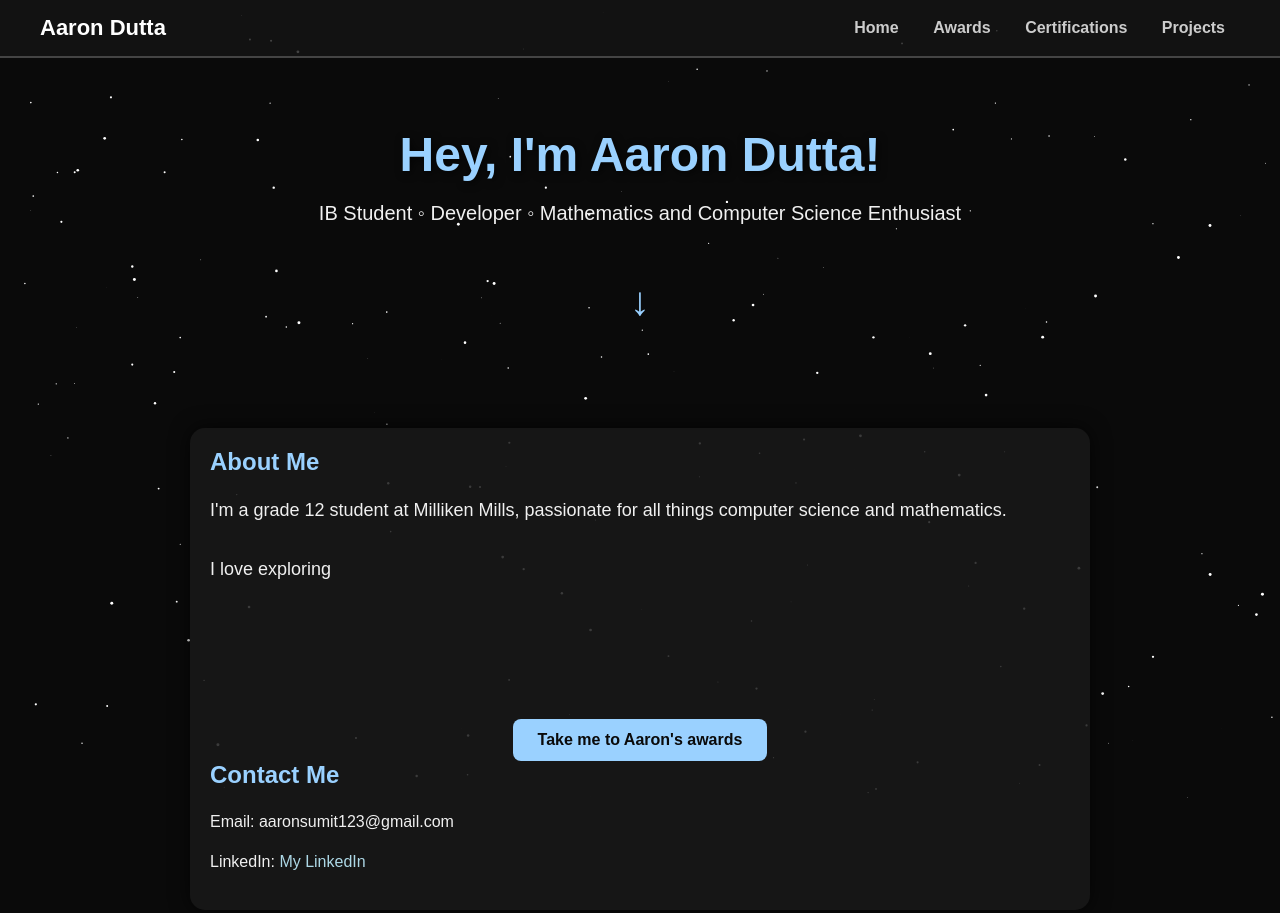
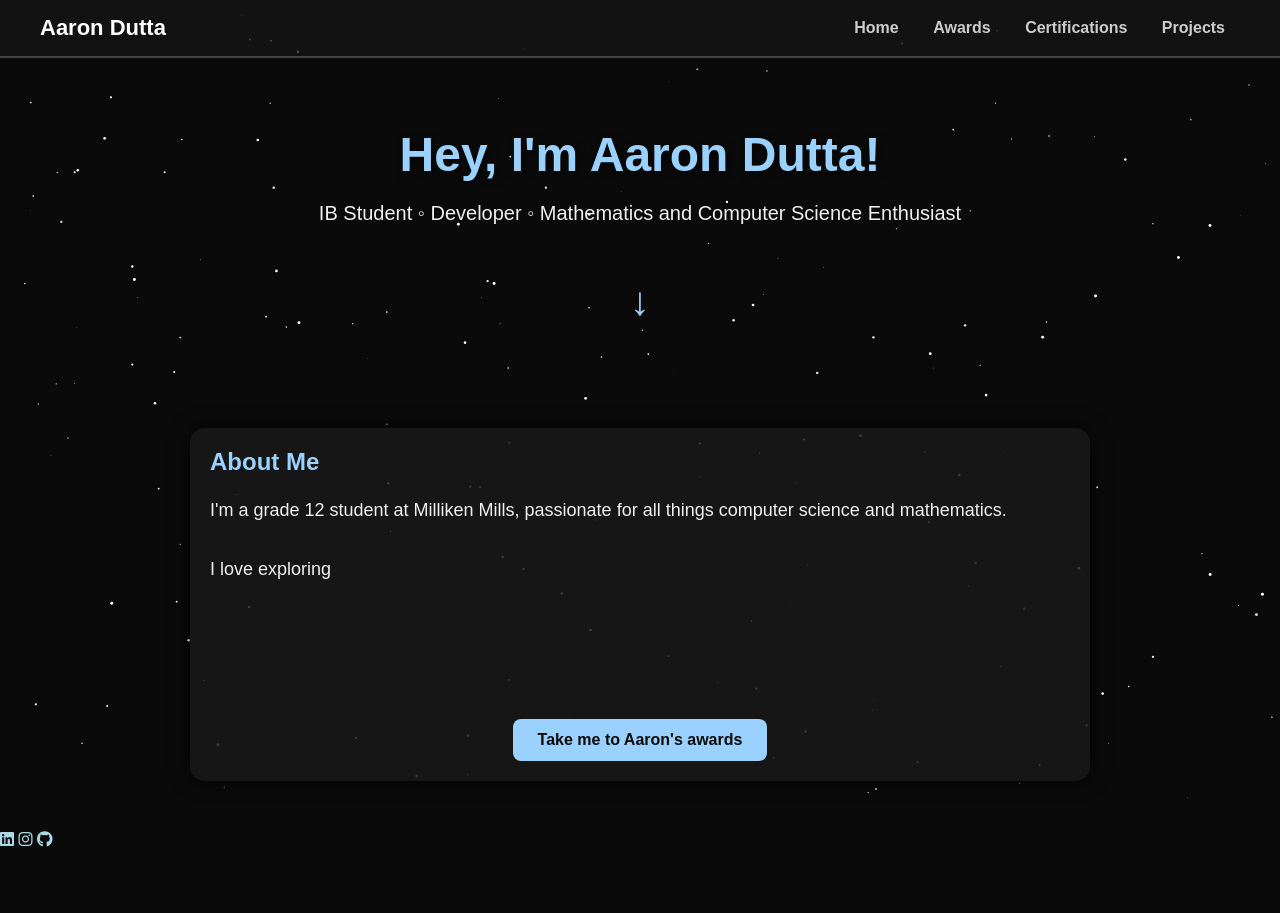
Before and after one commit to defAaron/Portfolio, a plain HTML site: page index.html in a window 1280 px wide. After the commit the page ends 849 px from the top, so only its background shows below. Drawn offline with Linux system fonts and the light colour scheme.

Commit message:
Update index.html

```diff
--- a/index.html
+++ b/index.html
@@ -4,9 +4,7 @@
   <meta charset="UTF-8">
   <title>My Portfolio - Home</title>
   <link rel="stylesheet" href="style.css">
-  <meta name="description" content="Official website of Aaron Dutta. Learn more about me, my projects, and my work.">
-  <meta name="keywords" content="Aaron Dutta, Portfolio, Projects, Website">
-  <meta name="google-site-verification" content="smobqxURv9K0n-kElGBEkVIX7lTuhAQ0bw72MXzrxdU" />
+  <link rel="stylesheet" href="https://cdnjs.cloudflare.com/ajax/libs/font-awesome/6.4.0/css/all.min.css">
 </head>
 <body>
   <canvas id="stars"></canvas>
@@ -45,12 +43,15 @@
     <div class="achievements-button-container">
         <a href="awards.html" class="achievements-button">Take me to Aaron's awards</a>
       </div>
+  </main>
 
-    <h2>Contact Me</h2>
-<p>Email: aaronsumit123@gmail.com</p>
-<p>LinkedIn: <a href="https://www.linkedin.com/in/aaron-dutta" target="_blank">My LinkedIn</a></p>
-
-  </main>
+  <footer class="footer">
+    <div class="social-icons">
+      <a href="https://www.linkedin.com/in/aaron-dutta" target="_blank"><i class="fab fa-linkedin"></i></a>
+      <a href="https://www.instagram.com/aaron.dutta" target="_blank"><i class="fab fa-instagram"></i></a>
+      <a href="https://github.com/defAaron" target="_blank"><i class="fab fa-github"></i></a>
+    </div>
+  </footer>
 
   <script src="stars.js"></script>
   <script src="typewriter.js"></script>
```
